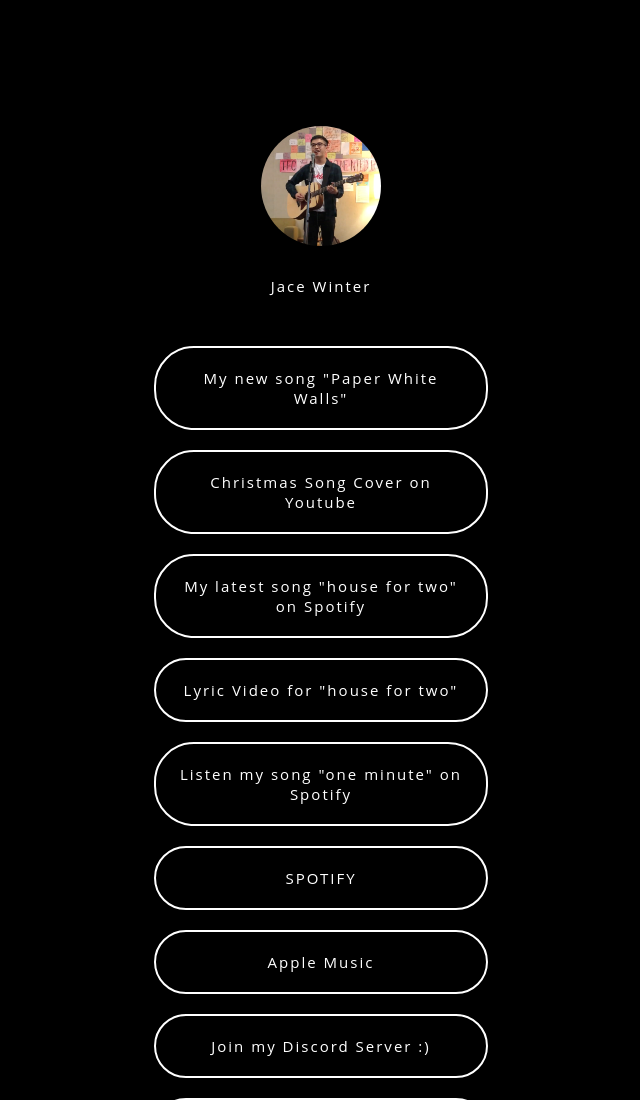
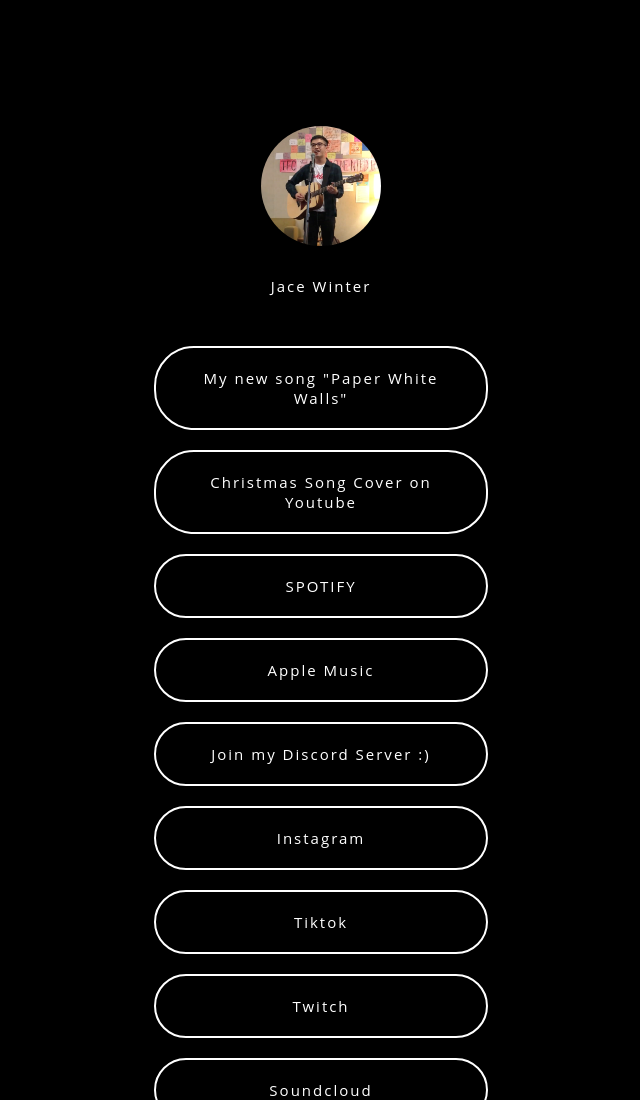
Before and after one commit to jacewinter/jacewinter.github.io, a plain HTML site: page index.html in a window 1280 px wide. Shown: the top 1100 px of the page, without its empty margins (319-959 px from the left). Drawn offline with Linux system fonts and the light colour scheme.

Commit message:
Update index.html

```diff
--- a/index.html
+++ b/index.html
@@ -13,9 +13,6 @@
 <!-- Links-->
 <a href="https://onerpm.link/806287475141" class="links">My new song "Paper White Walls"</a>
 <a href="https://www.youtube.com/watch?v=X5ygUBZoIS4" class="links">Christmas Song Cover on Youtube</a>
-<a href="https://open.spotify.com/track/604GpZ47R5GPKZLXqnsNVi?si=1e5027986d894619" class="links">My latest song "house for two" on Spotify</a>
-<a href="https://www.youtube.com/watch?v=kp48mfQd0sM" class="links">Lyric Video for "house for two"</a>
-<a href="https://open.spotify.com/track/69Kr0w4QVV09u14xc1jMnA?si=b943a519eb8e4da1" class="links">Listen my song "one minute" on Spotify</a>
 <a href="https://open.spotify.com/artist/5xdImw7qBLc0z1HfGI8OYW" class="links">SPOTIFY</a>
 <a href="https://music.apple.com/us/artist/jace-winter/1584469911" class="links">Apple Music</a>
 <a href="https://discord.gg/WFQUXEuYzK" class="links">Join my Discord Server :)</a>
```
